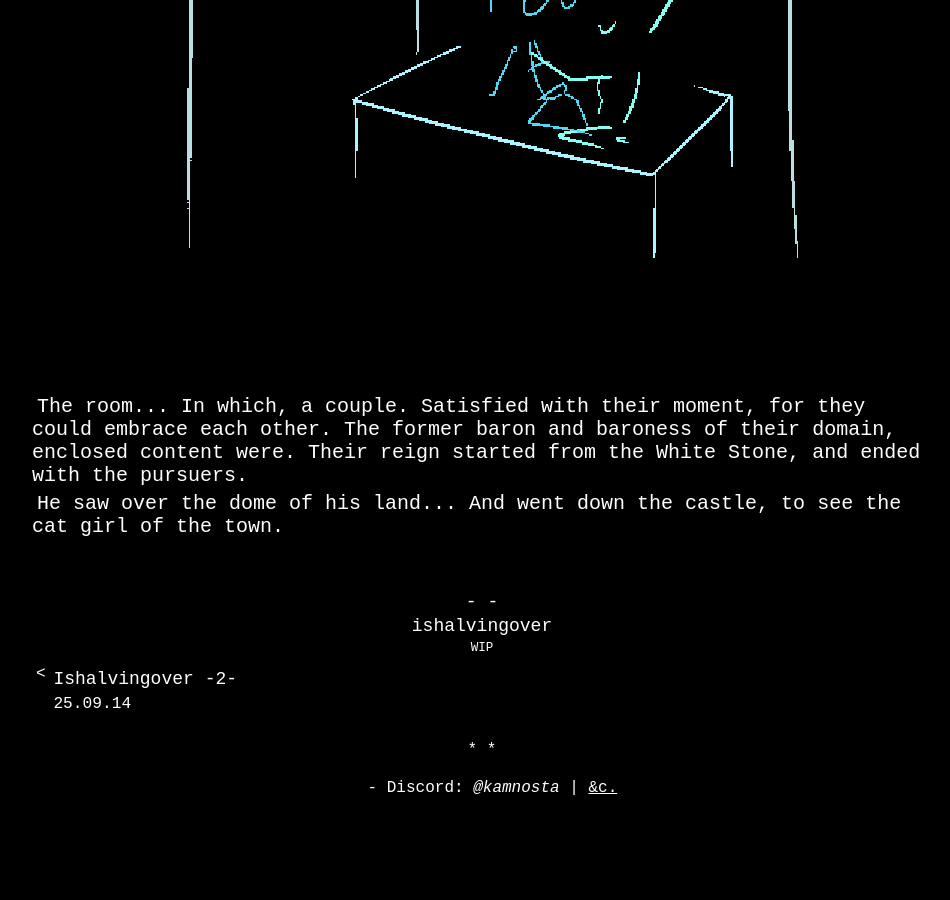
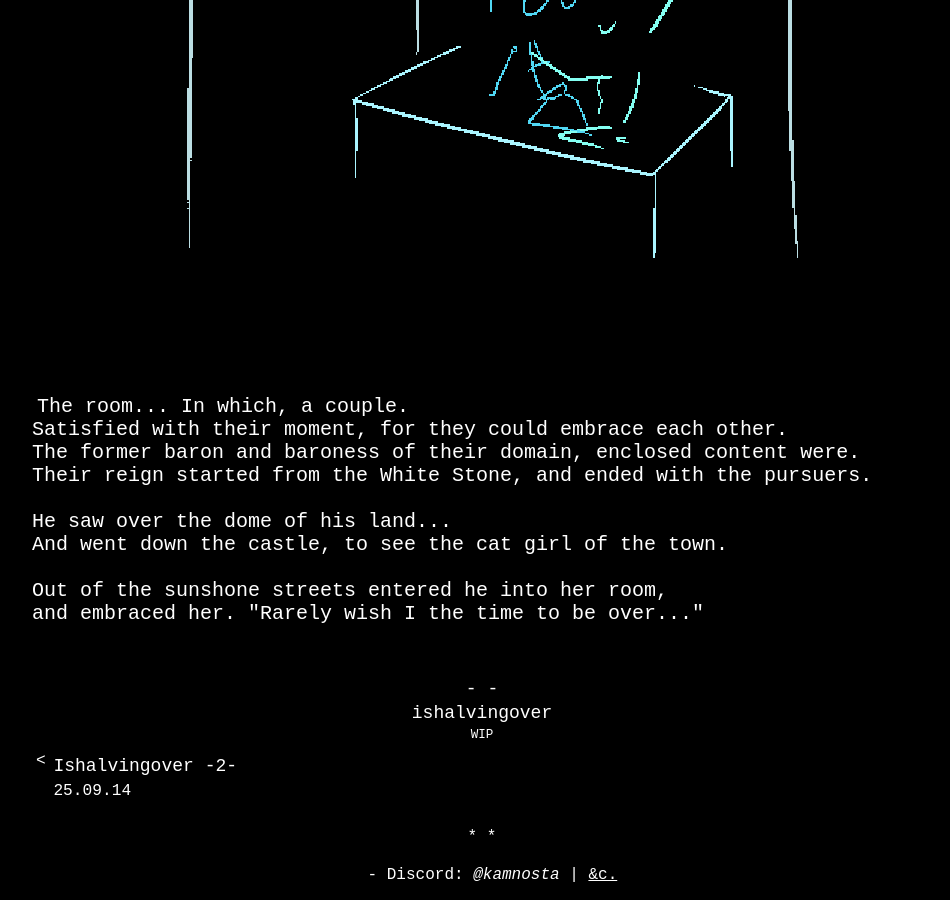
Before and after one commit to kamnosta/kamnosta.github.io, a Jekyll site: the page built from _ishalvingover/25-10-18-3.md, in a window 1280 px wide and 900 px high, scrolled down 3365 px. Shown: the whole window, without its empty margins (158-1108 px from the left). Built offline with Jekyll 4.4.1, drawn with Linux system fonts in a browser that asks for light colours; before the commit the page ends 4178 px from its top, so only the background shows below that.

Commit message:
missing br's

```diff
--- a/_ishalvingover/25-10-18-3.md
+++ b/_ishalvingover/25-10-18-3.md
@@ -68,10 +68,13 @@ Yet they are marginal.<br>
 
 ![/imgs_ishalvingover/251117_iho3_theroominwhichacouple.png](/imgs_ishalvingover/251117_iho3_theroominwhichacouple.png)
 
-The room... In which, a couple.
-Satisfied with their moment, for they could embrace each other.
-The former baron and baroness of their domain, enclosed content were.
-Their reign started from the White Stone, and ended with the pursuers.
-
-He saw over the dome of his land...
-And went down the castle, to see the cat girl of the town.
+The room... In which, a couple.<br>
+Satisfied with their moment, for they could embrace each other.<br>
+The former baron and baroness of their domain, enclosed content were.<br>
+Their reign started from the White Stone, and ended with the pursuers.<br>
+<br>
+He saw over the dome of his land...<br>
+And went down the castle, to see the cat girl of the town.<br>
+<br>
+Out of the sunshone streets entered he into her room,<br>
+and embraced her. "Rarely wish I the time to be over..."<br>
```
